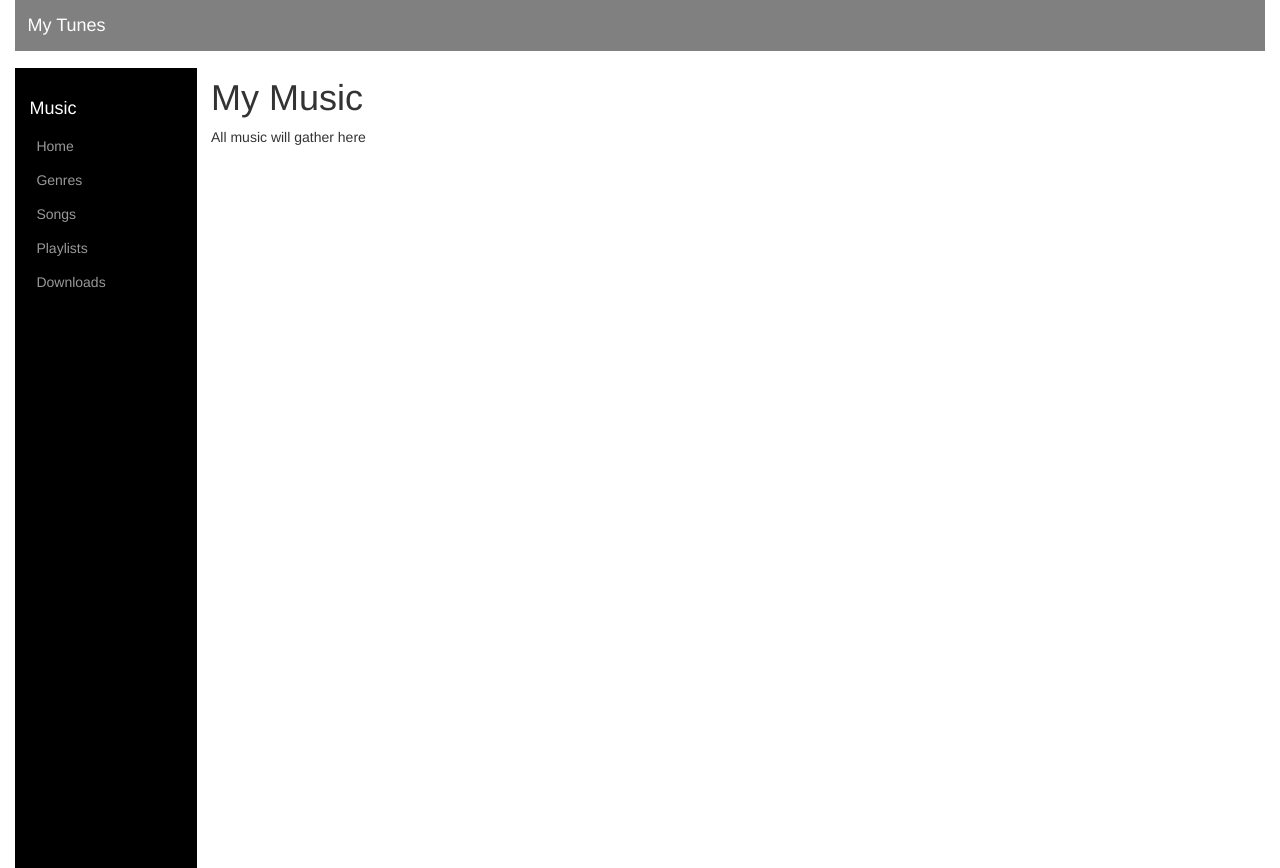
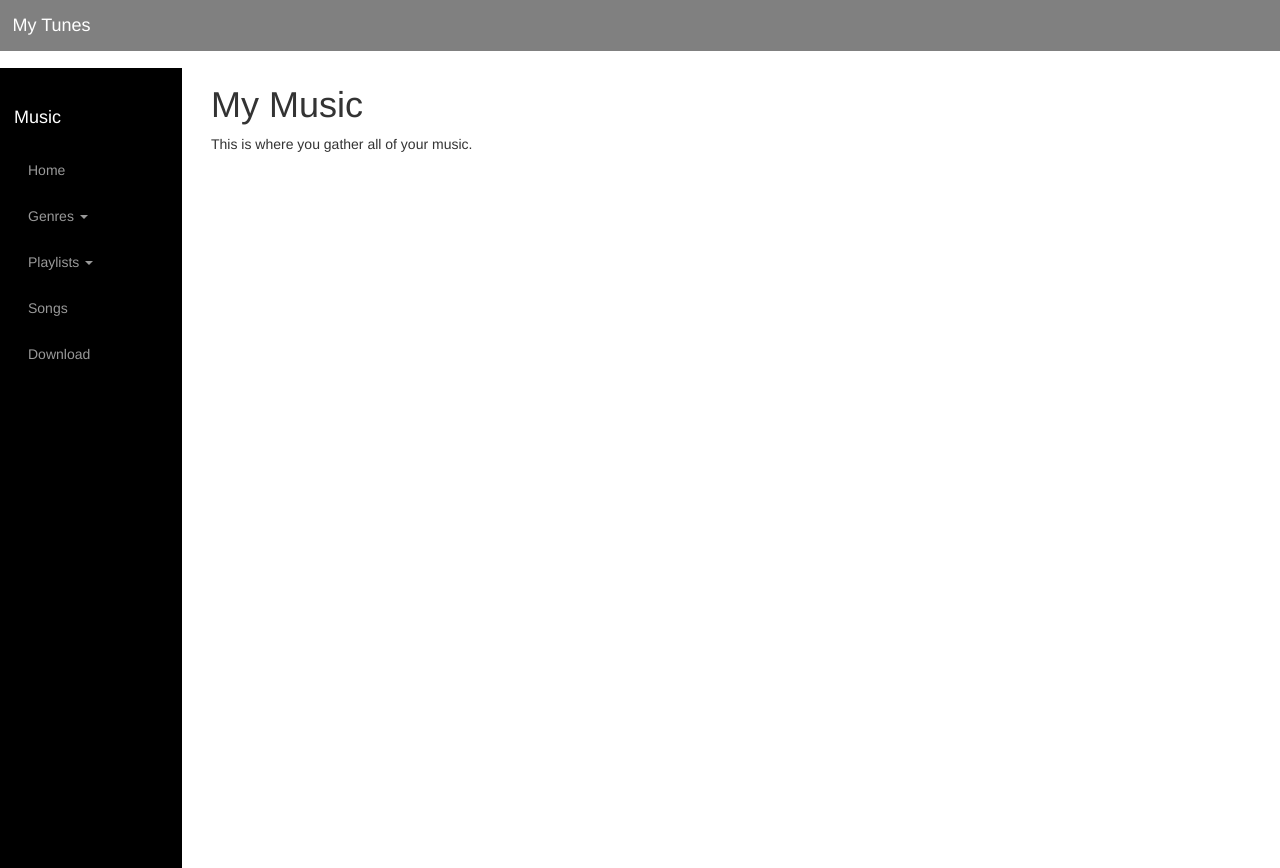
Before and after one commit to jimxshaw/samples-webdevelopment, a plain HTML site: page frontend-extension/music-site/default.html in a window 1280 px wide. Drawn offline with Linux system fonts and the light colour scheme.

Commit message:
tailored css to mobile devices

```diff
--- a/frontend-extension/music-site/content/site.css
+++ b/frontend-extension/music-site/content/site.css
@@ -4,12 +4,15 @@
 
 .body-content {
   margin-left: 14em;
-	margin-top: 0.5em;
+  margin-top: 1em;
   width: 85%;
+    transition: margin-left 0.3s linear;
+  -moz-transition: margin-left 0.3s linear;
+  -webkit-transition: margin-left 0.3s linear;
 }
 
 header {
-	padding: 0.7em;
+  padding: .7em;
   background-color: gray;
   color: white;
   font-size: large;
@@ -25,13 +28,17 @@ header a:hover {
       text-decoration: none;
     }
 
+
 .pdsa-sn-wrapper {
    position: absolute;
    top: 4.85em;
-	left: 1.1em;
+   left: 0em;
    width: 13em;
    height: 100%;
    background-color: black;
+  transition: left 0.3s linear;
+  -moz-transition: left 0.3s linear;
+  -webkit-transition: left 0.3s linear;
 }
 
    .pdsa-sn-wrapper ul {
@@ -42,40 +49,77 @@ header a:hover {
       padding: 0em;
    }
 
-.pdsa-sn-wrapper ul li {
+      .pdsa-sn-wrapper ul li,
+      .pdsa-sn-wrapper ul li ul li {
          margin-top: 1em;
          margin-bottom: 0.5em;
       }
 
-.pdsa-sn-wrapper ul li a {
-	color: #999;
+         .pdsa-sn-wrapper ul li a,
+         .pdsa-sn-wrapper ul li ul li a {
+            color: #999999;
             text-decoration: none;
-	padding: 0.5em;
+            padding: .5em;
          }
 
-.pdsa-sn-wrapper ul li a:hover {
+            .pdsa-sn-wrapper ul li a:hover,
+            .pdsa-sn-wrapper ul li ul li a:hover {
+               color: #fff;
                text-decoration: none;
-	color: #fff;
             }
 
             .pdsa-sn-wrapper ul li a:active,
-.pdsa-sn-wrapper ul li a:focus {
+            .pdsa-sn-wrapper ul li a:focus,
+            .pdsa-sn-wrapper ul li ul li a:active,
+            .pdsa-sn-wrapper ul li ul li a:focus {
                text-decoration: none;
-	color: red;
                outline: none;
+               color: white;
             }
 
-.pdsa-sn-wrapper .pdsa-sn-brand {
-	margin-left: -0.5em;
+      .pdsa-sn-wrapper ul .pdsa-sn-brand {
+         margin-left: -.5em;
          font-size: large;
          color: white;
       }
 
-.pdsa-sn-wrapper .pdsa-sn-brand a {
+         .pdsa-sn-wrapper ul .pdsa-sn-brand a {
             color: white;
          }
 
-.pdsa-sn-wrapper .pdsa-sn-brand a:hover {
+            .pdsa-sn-wrapper ul .pdsa-sn-brand a:hover {
                color: lightblue;
                background: none;
             }
+
+      /* Style for 2nd level */
+      .pdsa-sn-wrapper ul li ul {
+         list-style: none;
+         margin-top: 1em;
+         margin-left: 1em;
+      }
+
+  /* Add <span> for sm, md, lg breakpoints */
+  .pdsa-sn-wrapper ul li a span {
+    margin-top: -1em;
+    margin-bottom: -1em;
+    margin-left: 1em;
+    padding-top: -1em;
+    padding-bottom: -1em;
+  }
+
+@media all and (max-width: 768px) {
+  .pdsa-sn-wrapper {
+    left: -10em;
+  }
+
+    .pdsa-sn-wrapper ul li a i {
+      padding-left: 10em;
+      margin-top: -1em;
+      margin-bottom: -1em;
+    }
+
+  .body-content {
+    margin-left: 5em;
+  }
+}
--- a/frontend-extension/music-site/default.html
+++ b/frontend-extension/music-site/default.html
@@ -7,40 +7,102 @@
 </head>
 <body>
 
+  <body>
   <div class="container">
+    <div class="row">
       <header>
-      <a href="default.html">My Tunes</a>
+        <a href="Default.html">My Tunes</a>
       </header>
     </div>
-
-  <nav class="pdsa-sn-wrapper">
-    <ul>
+    <nav id="sideNavParent" class="pdsa-sn-wrapper">
+      <ul id="sideNavParent">
         <li class="pdsa-sn-brand">
-        <a href="default.html">Music</a>
+          <a href="Default.html" class="visible-sm visible-md visible-lg">Music</a>
         </li>
         <li>
-        <a href="default.html">Home</a>
+          <a href="Default.html">
+            <span class="visible-sm visible-md visible-lg">Home</span>
+            <i class="glyphicon glyphicon-home visible-xs"></i>
+          </a>
         </li>
         <li>
-        <a href="#">Genres</a>
+          <a href="#"
+             data-toggle="collapse"
+             data-target="#ulGenres">
+            <span class="visible-sm visible-md visible-lg">
+              Genres&nbsp;<b class="caret"></b>
+            </span>
+            <i class="glyphicon glyphicon-globe visible-xs"></i>
+          </a>
+          <div class="visible-sm visible-md visible-lg">
+            <ul id="ulGenres" class="collapse" data-parent="#sideNavParent">
+              <li>
+                <a href="#">All Genres</a>
               </li>
               <li>
-        <a href="#">Songs</a>
+                <a href="#">Jazz</a>
               </li>
               <li>
-        <a href="#">Playlists</a>
+                <a href="#">Country</a>
               </li>
               <li>
-        <a href="#">Downloads</a>
+                <a href="#">Rock</a>
+              </li>
+            </ul>
+          </div>
+        </li>
+        <li>
+          <a href="#"
+             data-toggle="collapse"
+             data-target="#ulPlaylists">
+            <span class="visible-sm visible-md visible-lg">
+              Playlists&nbsp;<b class="caret"></b>
+            </span>
+            <i class="glyphicon glyphicon-list-alt visible-xs"></i>
+          </a>
+          <div class="visible-sm visible-md visible-lg">
+            <ul id="ulPlaylists" class="collapse" data-parent="#sideNavParent">
+              <li>
+                <a href="#">All Playlists</a>
+              </li>
+              <li>
+                <a href="#">My Top Rated</a>
+              </li>
+              <li>
+                <a href="#">Top Country</a>
+              </li>
+              <li>
+                <a href="#">Top Classic Rock</a>
+              </li>
+            </ul>
+          </div>
+        </li>
+        <li>
+          <a href="#">
+            <span class="visible-sm visible-md visible-lg">Songs</span>
+            <i class="glyphicon glyphicon-music visible-xs"></i>
+          </a>
+        </li>
+        <li>
+          <a href="#">
+            <span class="visible-sm visible-md visible-lg">Download</span>
+            <i class="glyphicon glyphicon-download visible-xs"></i>
+          </a>
         </li>
       </ul>
     </nav>
+  </div>
 
   <div class="container body-content">
     <div class="row">
       <div class="col-xs-10 col-lg-12">
-        <h1>My Music</h1>
-        <p>All music will gather here</p>
+        <h1>
+          My Music
+        </h1>
+        <p>
+          This is where you gather
+          all of your music.
+        </p>
       </div>
     </div>
   </div>
```
Lines whose indentation alone changed are shown as unchanged.
